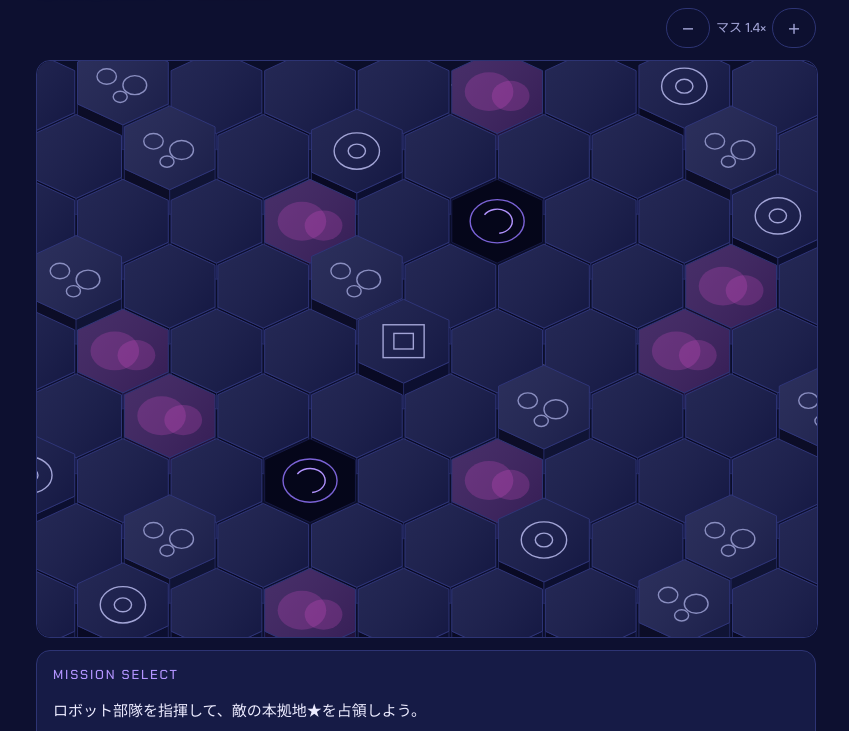
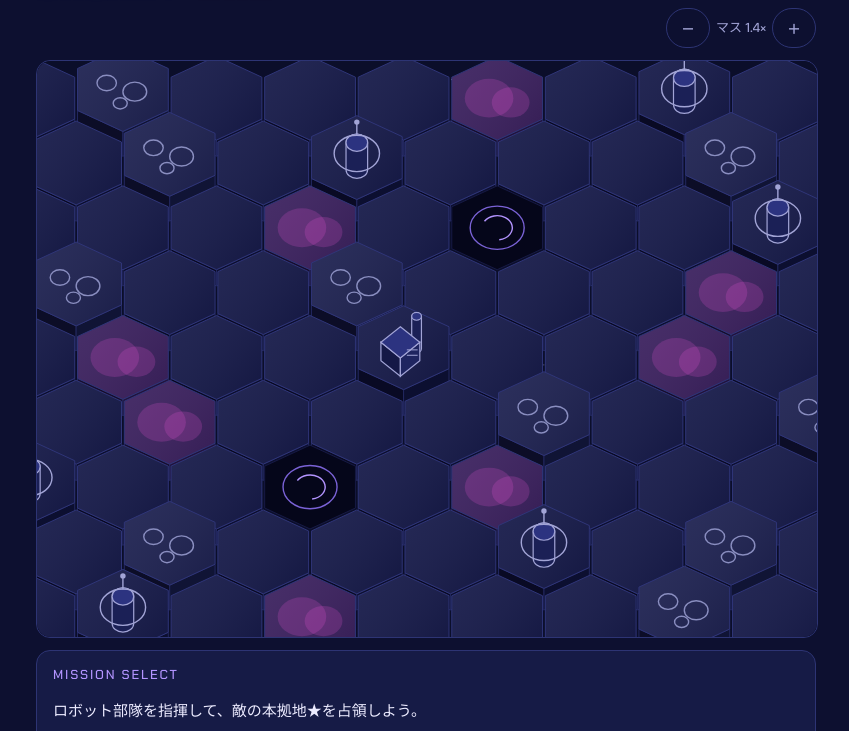
Before and after one commit to kimu22734121-byte/Galaxy-War, a plain HTML site: page index.html in a window 1280 px wide. Shown: the part 66-797 px from the top of the page, without its empty margins (214-1063 px from the left). Drawn offline with nearby package versions, Linux system fonts and the light colour scheme.

Commit message:
基地（本拠地・工廠・ステーション）を立体表示に
Co-Authored-By: Claude Sonnet 5.5 <noreply@anthropic.com>
Claude-Session: https://claude.ai/code/session_018t4uYEhrKJSdw74MRXAfnQ

```diff
--- a/index.html
+++ b/index.html
@@ -306,7 +306,7 @@ const YS=.8;
 const ZOOMS=[1,1.4,1.8,2.2];let zi=1;try{const v=localStorage.getItem('gw_zoom');if(v!==null&&+v>=0&&+v<ZOOMS.length)zi=+v;}catch(e){}
 const bgStars=Array.from({length:120},()=>[Math.random(),Math.random(),Math.random()]);
 function sizeMap(){
-  const W=$('mapwrap').clientWidth*ZOOMS[zi];S=(W-2*PAD)/(SQ3*(COLS+.5));CW=W;CH=Math.round(2*PAD+S*.6+S*YS*(1.5*(ROWS-1)+2)+S*.55);
+  const W=$('mapwrap').clientWidth*ZOOMS[zi];S=(W-2*PAD)/(SQ3*(COLS+.5));CW=W;CH=Math.round(2*PAD+S*.85+S*YS*(1.5*(ROWS-1)+2)+S*.55);
   const dpr=Math.min(devicePixelRatio||1,2);cv.width=CW*dpr;cv.height=CH*dpr;cv.style.height=CH+'px';cv.style.width=W+'px';$('mapinner').style.width=W+'px';ctx.setTransform(dpr,0,0,dpr,0,0);
 }
 function setZoom(n){
@@ -322,11 +322,18 @@ let panelOpen=true;try{panelOpen=localStorage.getItem('gw_panel')!=='0';}catch(e
 function setPanel(v){panelOpen=v;document.querySelector('.shell').classList.toggle('nopanel',!v);const t=$('pTog');t.setAttribute('aria-pressed',v);t.textContent=v?'パネル ▼':'パネル ▲';try{localStorage.setItem('gw_panel',v?'1':'0');}catch(e){}setZoom(zi);}
 $('pTog').onclick=()=>setPanel(!panelOpen);
 addEventListener('resize',()=>{sizeMap();if(bR)sizeBattle();});
-const ctr=(c,r)=>[PAD+S*SQ3*(c+.5*(r&1))+S*SQ3/2,PAD+S*.6+S*YS+1.5*S*YS*r];
+const ctr=(c,r)=>[PAD+S*SQ3*(c+.5*(r&1))+S*SQ3/2,PAD+S*.85+S*YS+1.5*S*YS*r];
 const LIFT={a:.16,s:.1,f:.18,H:.32};
 const lift=T=>S*(LIFT[T.t]||0);
 const ctrL=(c,r)=>{const [x,y]=ctr(c,r);return [x,y-lift(tiles[r][c])];};
 function hexPath(x,y,s){ctx.beginPath();for(let i=0;i<6;i++){const a=PI/180*(60*i-30);ctx.lineTo(x+s*Math.cos(a),y+s*YS*Math.sin(a));}ctx.closePath();}
+function bld(cx,by,rx,h,col,topc){const ry=rx*YS,t=by-h;ctx.lineWidth=1.2;ctx.strokeStyle=col;
+  ctx.beginPath();ctx.moveTo(cx-rx,t);ctx.lineTo(cx,t+ry);ctx.lineTo(cx,by+ry);ctx.lineTo(cx-rx,by);ctx.closePath();ctx.fillStyle='#141846';ctx.fill();ctx.stroke();
+  ctx.beginPath();ctx.moveTo(cx+rx,t);ctx.lineTo(cx,t+ry);ctx.lineTo(cx,by+ry);ctx.lineTo(cx+rx,by);ctx.closePath();ctx.fillStyle='#1f2560';ctx.fill();ctx.stroke();
+  ctx.beginPath();ctx.moveTo(cx,t-ry);ctx.lineTo(cx+rx,t);ctx.lineTo(cx,t+ry);ctx.lineTo(cx-rx,t);ctx.closePath();ctx.fillStyle=topc||'#2c3380';ctx.fill();ctx.stroke();}
+function cyl(cx,by,rx,h,col){const ry=rx*YS,t=by-h;ctx.lineWidth=1.2;ctx.strokeStyle=col;ctx.fillStyle='#1b2056';
+  ctx.beginPath();ctx.ellipse(cx,by,rx,ry,0,0,PI);ctx.lineTo(cx-rx,t);ctx.ellipse(cx,t,rx,ry,0,PI,2*PI);ctx.closePath();ctx.fill();ctx.stroke();
+  ctx.beginPath();ctx.ellipse(cx,t,rx,ry,0,0,7);ctx.fillStyle='#2c3380';ctx.fill();ctx.stroke();}
 const ownerCss=o=>o<0?'#a2a4d6':SIDE[o].css;
 function rgba(hex,a){const n=parseInt(hex.slice(1),16);return `rgba(${n>>16},${n>>8&255},${n&255},${a})`;}
 let tNow=0;
@@ -351,9 +358,13 @@ function draw(){
     if(T.t==='n'){ctx.fillStyle='rgba(255,92,225,.18)';E(x-S*.15,y,S*.45);ctx.fill();E(x+S*.25,y+S*.1*YS,S*.35);ctx.fill();}
     if(T.t==='x'){ctx.strokeStyle='#7a62d6';E(x,y,S*.5);ctx.stroke();ctx.strokeStyle='#b394ff';ctx.beginPath();ctx.ellipse(x,y,S*.28,S*.28*YS,0,tNow*2,tNow*2+4);ctx.stroke();}
     const oc=ownerCss(T.owner);
-    if(T.t==='s'){ctx.strokeStyle=oc;E(x,y,S*.42);ctx.stroke();E(x,y,S*.16);ctx.stroke();}
-    if(T.t==='f'){ctx.strokeStyle=oc;ctx.strokeRect(x-S*.38,y-S*.38*YS,S*.76,S*.76*YS);ctx.strokeRect(x-S*.18,y-S*.18*YS,S*.36,S*.36*YS);}
-    if(T.t==='H'){ctx.strokeStyle=oc;ctx.lineWidth=2;ctx.shadowColor=oc;ctx.shadowBlur=8;ctx.beginPath();for(let i=0;i<10;i++){const a=-PI/2+i*PI/5,rr=i%2?S*.22:S*.52;ctx.lineTo(x+rr*Math.cos(a),y+rr*YS*Math.sin(a));}ctx.closePath();ctx.stroke();ctx.shadowBlur=0;hexPath(x,y,S*.97);ctx.stroke();}
+    if(T.t==='s'){const by=y+S*.28*YS;cyl(x,by,S*.2,S*.5,oc);ctx.strokeStyle=oc;ctx.lineWidth=1.4;E(x,by-S*.3,S*.42);ctx.stroke();
+      ctx.beginPath();ctx.moveTo(x,by-S*.5-S*.16*YS);ctx.lineTo(x,by-S*.88);ctx.stroke();ctx.fillStyle=oc;ctx.beginPath();ctx.arc(x,by-S*.88,S*.05,0,7);ctx.fill();}
+    if(T.t==='f'){const by=y+S*.3*YS;cyl(x+S*.24,y+S*.02,S*.09,S*.6,oc);bld(x-S*.06,by,S*.36,S*.34,oc);
+      ctx.strokeStyle=oc;ctx.lineWidth=1;ctx.beginPath();ctx.moveTo(x+S*.06,by-S*.1);ctx.lineTo(x+S*.26,by-S*.1+S*.1*YS*0);ctx.moveTo(x+S*.06,by-S*.2);ctx.lineTo(x+S*.26,by-S*.2);ctx.stroke();}
+    if(T.t==='H'){const by=y+S*.36*YS;bld(x,by,S*.52,S*.3,oc);bld(x,by-S*.3,S*.32,S*.34,oc);
+      const top=by-S*.64-S*.32*YS;ctx.fillStyle=oc;ctx.shadowColor=oc;ctx.shadowBlur=10;ctx.lineWidth=1.4;ctx.strokeStyle=oc;
+      ctx.beginPath();for(let i=0;i<10;i++){const a=-PI/2+i*PI/5,rr=i%2?S*.1:S*.24;ctx.lineTo(x+rr*Math.cos(a),top-S*.22+rr*Math.sin(a));}ctx.closePath();ctx.fill();ctx.shadowBlur=0;}
     if(T.cp){ctx.fillStyle='#ffd75e';ctx.font='700 '+Math.round(S*.38)+'px sans-serif';ctx.textAlign='center';ctx.fillText('占領中',x,y-S*.62);}
   }
   const thU=sel&&(phase==='select'||phase==='moved'||phase==='target')?sel:(info?unitAt(info[0],info[1]):null);
```
Also changed, not shown: 1 other file.
